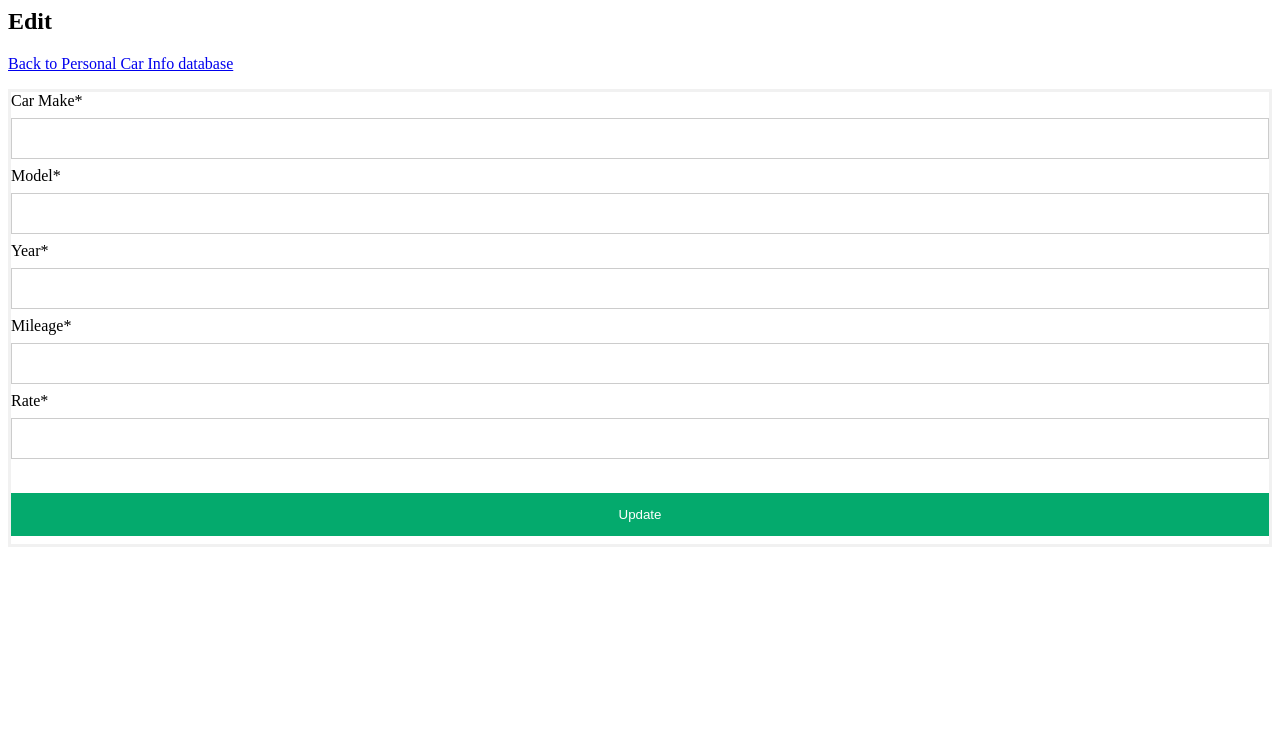
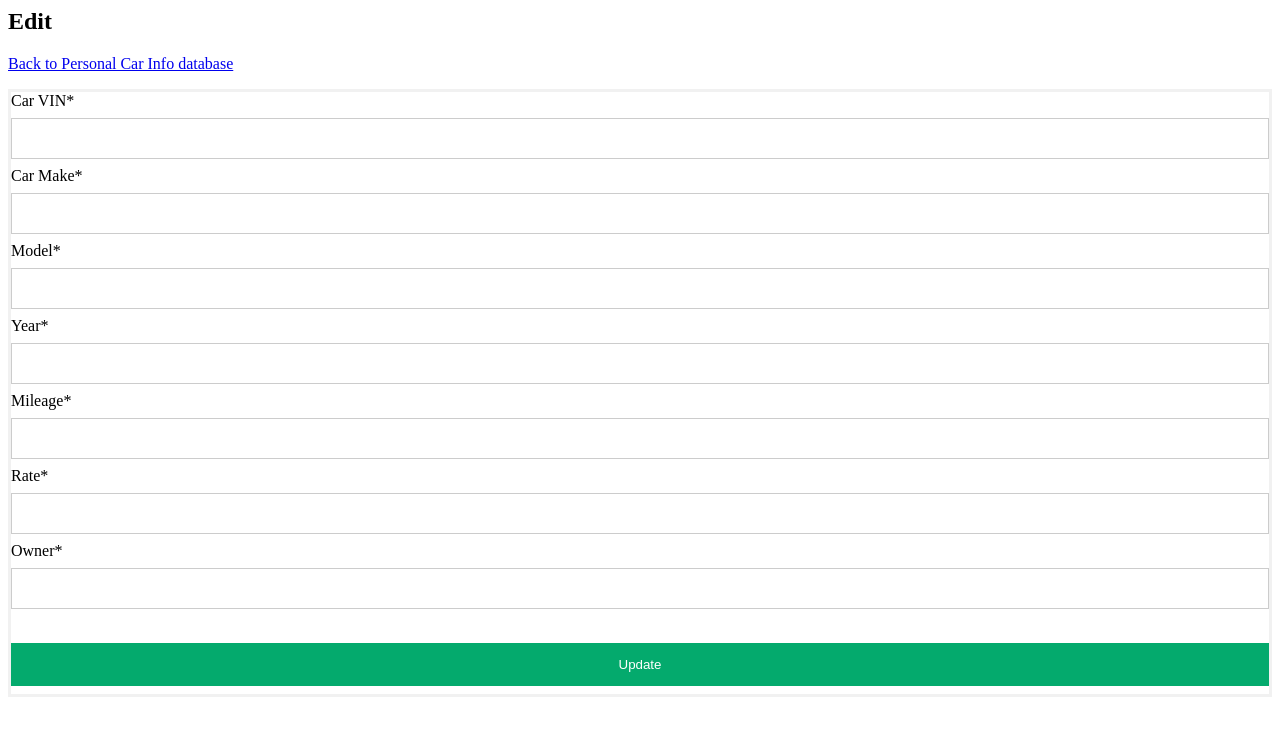
Before and after one commit to chenghong99/CarWebsite, a Django app: template app/templates/app/editpersonalcarinfoPH.html in a window 1280 px wide. Shown: the top 736 px of the page. Run offline with Django 3.2, Linux system fonts and the light colour scheme; the template is opened without the code that fills it, so the values that code supplies are empty.

Commit message:
Update editpersonalcarinfoPH.html

```diff
--- a/app/templates/app/editpersonalcarinfoPH.html
+++ b/app/templates/app/editpersonalcarinfoPH.html
@@ -22,7 +22,8 @@
         <!-- Security token by Django -->
         {% csrf_token %}
         <!-- form -->
-
+      <div id="div_id_car_vin" class="control-group"> <label for="id_car_vin" class="control-label requiredField">
+        Car VIN<span class="asteriskField">*</span> </label> <div class="controls"> <input type="text" name="car_vin" value="{{obj.0}}" maxlength="64" class="textinput textInput" required="" id="id_car_vin"> </div> </div>
       <div id="div_id_last_name" class="control-group"> <label for="id_carmake" class="control-label requiredField">
         Car Make<span class="asteriskField">*</span> </label> <div class="controls"> <input type="text" name="carmake" value="{{obj.1}}" maxlength="64" class="textinput textInput" required="" id="id_carmake"> </div> </div>
       <div id="div_id_model" class="control-group"> <label for="id_model" class="control-label requiredField">
@@ -33,7 +34,8 @@
         Mileage<span class="asteriskField">*</span> </label> <div class="controls"> <input type="text" name="mileage" value="{{obj.4|slugify}}" class="dateinput" required="" id="id_since"> </div> </div>
       <div id="div_id_rate" class="control-group"> <label for="id_rate" class="control-label requiredField">
         Rate<span class="asteriskField">*</span> </label> <div class="controls"> <input type="text" name="rate" value="{{obj.5}}" maxlength="16" class="textinput textInput" required="" id="id_rate"> </div> </div>
-
+      <div id="div_id_owner" class="control-group"> <label for="id_owner" class="control-label requiredField">
+        Owner<span class="asteriskField">*</span> </label> <div class="controls"> <input type="text" name="owner" value="{{obj.6}}" maxlength="256" class="textinput textInput" required="" id="id_rate"> </div> </div>
         <br>
         <button type="submit" value="Update">Update</button>
     </form>
```
